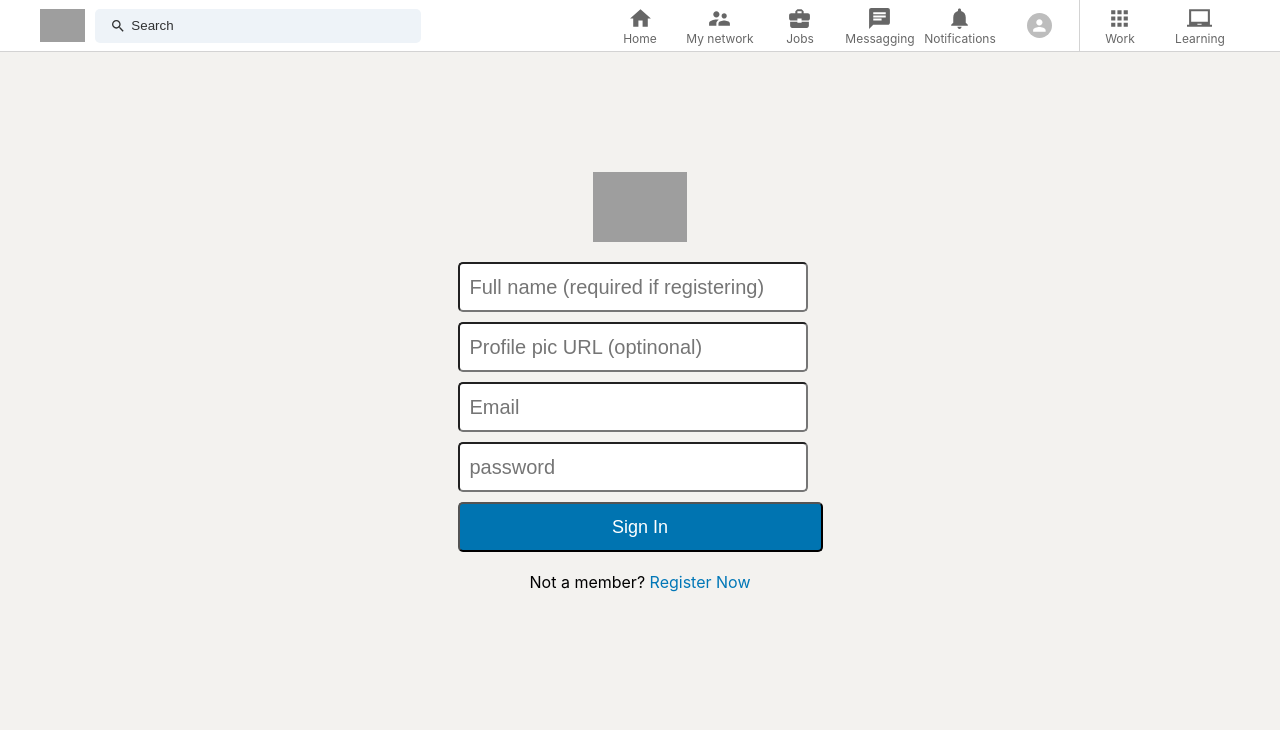
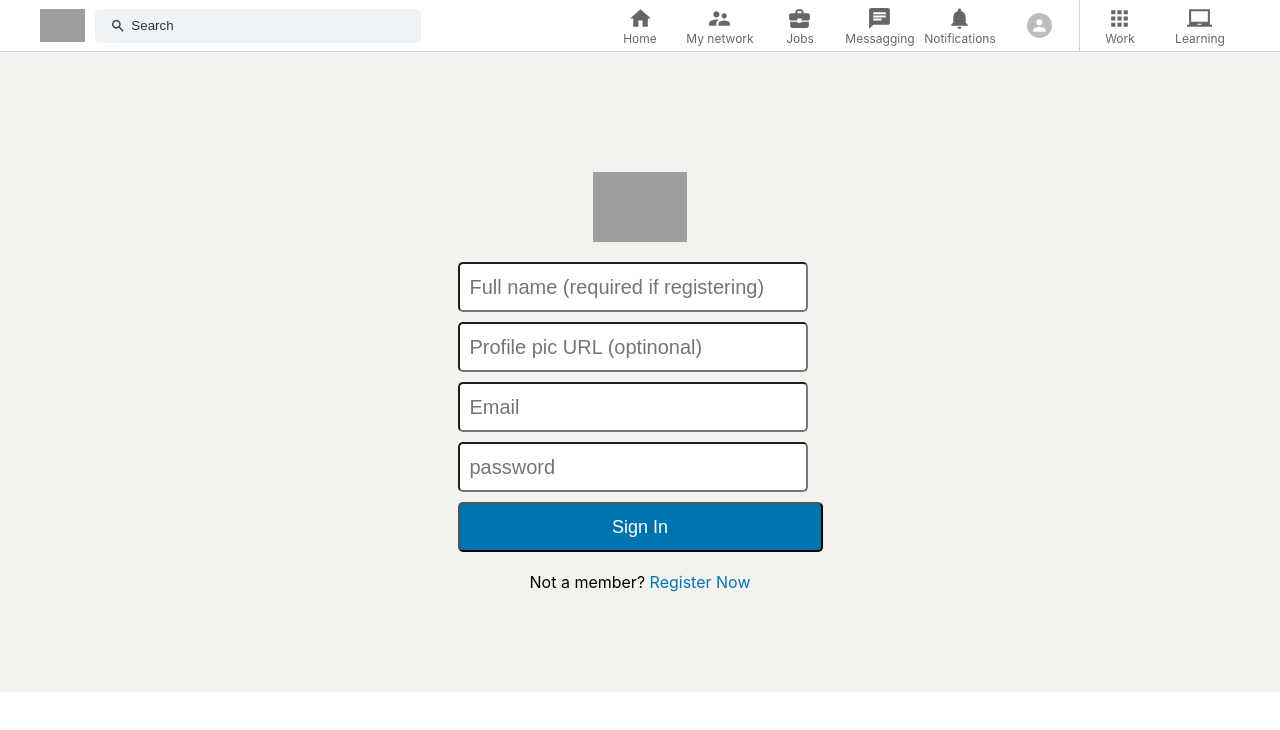
Before and after one commit to Barna-Molnar/linkedin-clone, a React (Create React App) app: page / in a window 1280 px wide. Shown: the top 730 px of the page. Built offline with nearby package versions, Linux system fonts and the light colour scheme; no server answers; the database is empty; grey boxes are pictures that could not be loaded.

Commit message:
Some css

```diff
--- a/package.json
+++ b/package.json
@@ -18,6 +18,7 @@
     "react-flip-move": "^3.0.4",
     "react-redux": "^7.2.6",
     "react-scripts": "4.0.3",
+    "react-spring": "^9.3.3",
     "react-topbar-progress-indicator": "^4.1.0",
     "styled-components": "^5.3.3"
   },
--- a/src/App.css
+++ b/src/App.css
@@ -3,7 +3,7 @@
     flex-direction: column;
     align-items: center;
     background-color: #f3f2ef;
-    height: 100vh;
+    height: 100%;
 }
 .app__body {
     max-width: 1200px;
--- a/src/Components/Header.css
+++ b/src/Components/Header.css
@@ -51,7 +51,7 @@
     border: none;
     background: #eef3f8;
     width: 280px;
-    transition: all 0.2s ease-in;
+    transition: all 0.2s ;
 }
 .header__search> input:focus,
 .header__search> input:active {
--- a/src/Components/Sidebar.css
+++ b/src/Components/Sidebar.css
@@ -50,6 +50,7 @@
 }
 
 .sidebar__stats {
+    min-width: 100%;
     padding: 12px 12px;
     border-bottom: none;
     background-color: white;
```
Also changed, not shown: 1 other file (tests, documents, lock files or other folders).
